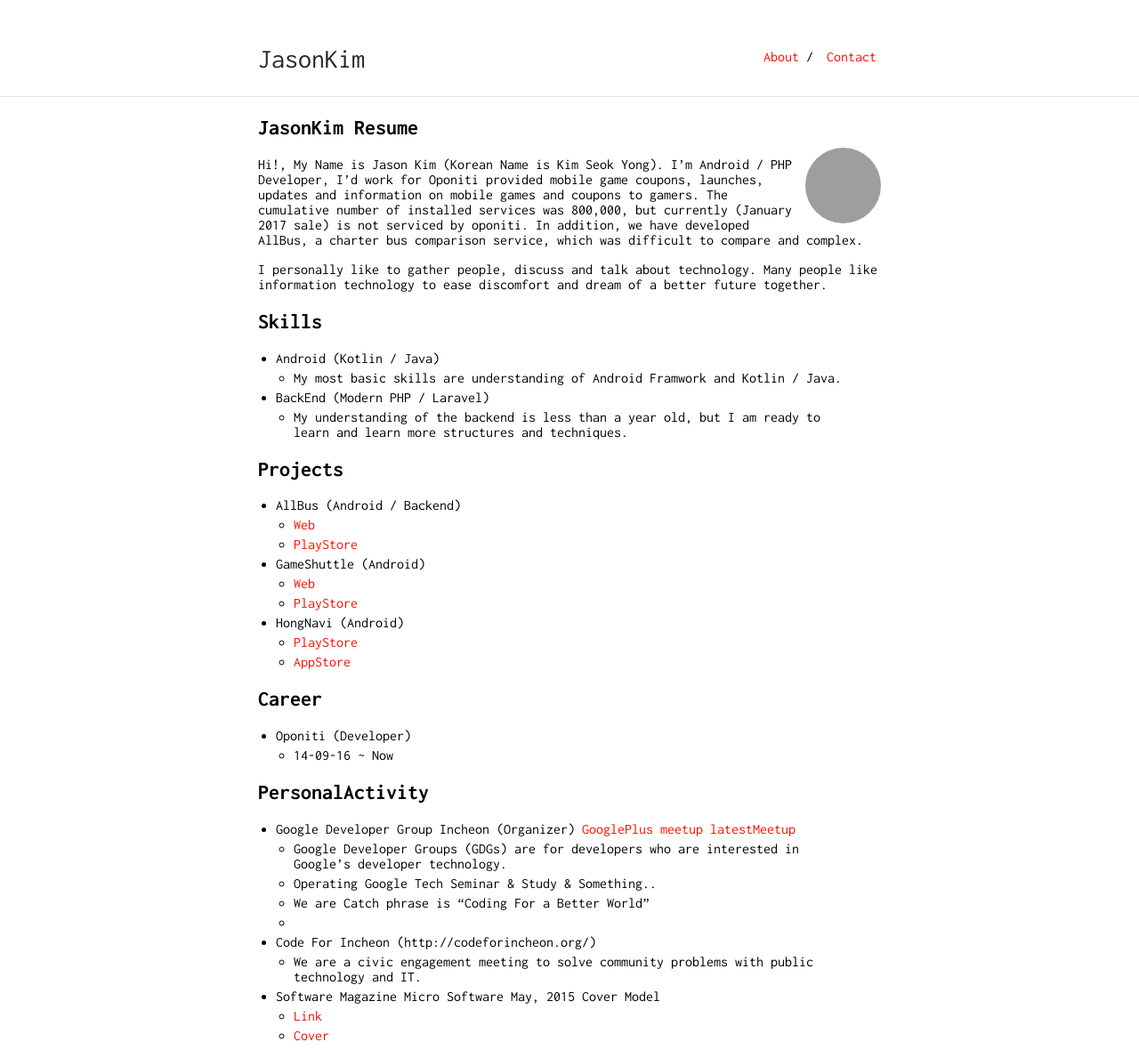
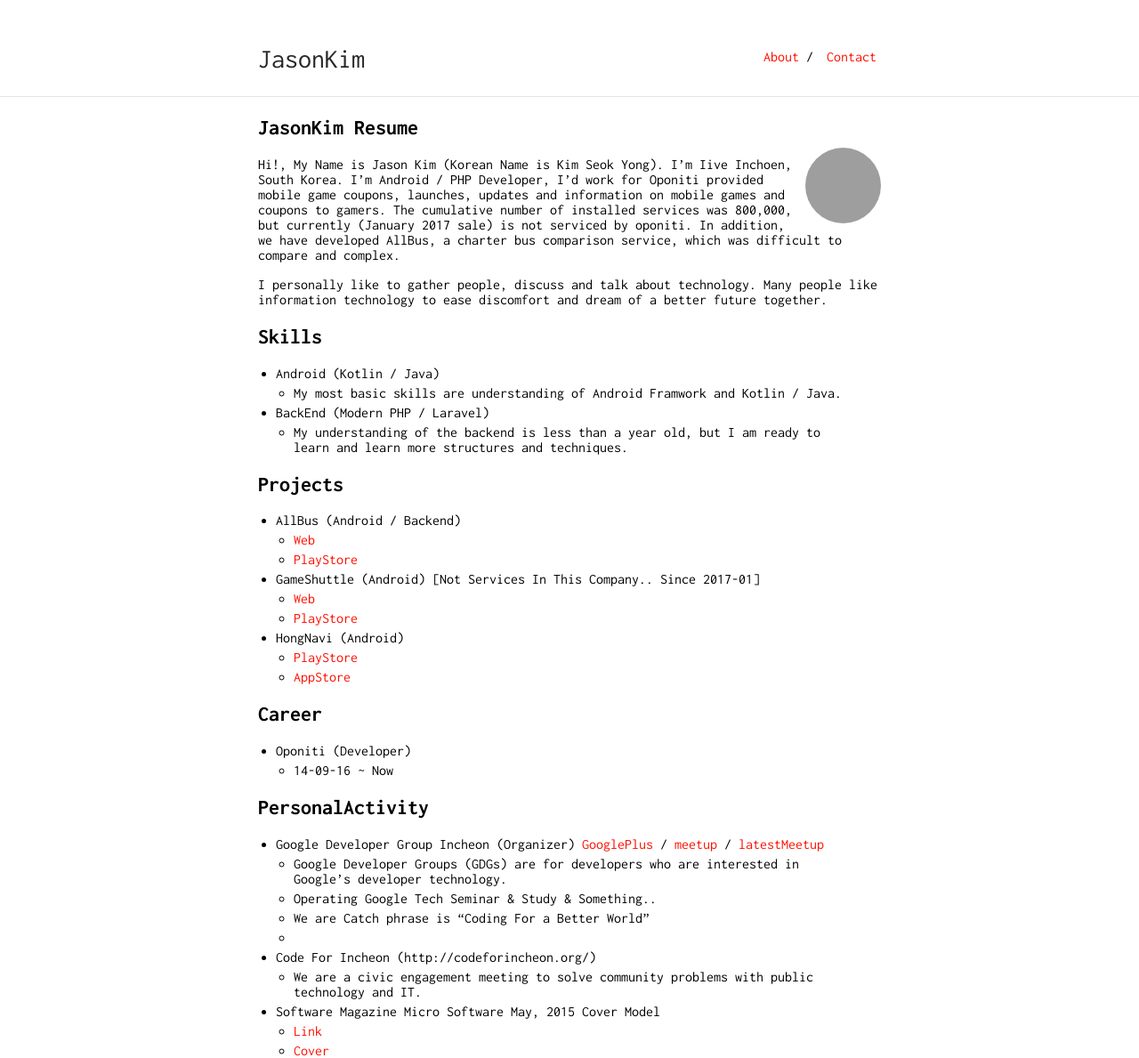
Before and after one commit to JasonKimDeveloper/jasonKimResume, a Jekyll site: the page built from index.md, in a window 1280 px wide. Shown: the whole page at 89% size. Built offline with Jekyll 4.4.1, drawn with Linux system fonts in a browser that asks for light colours; our own code applies the rules of GitHub Pages for plain Markdown files; grey boxes are pictures that could not be loaded.

Commit message:
fix index.md

```diff
--- a/index.md
+++ b/index.md
@@ -7,6 +7,7 @@ layout: default
 <img class="profile-picture" src="me.jpg">
 
 Hi!, My Name is Jason Kim (Korean Name is Kim Seok Yong).
+I'm Iive Inchoen, South Korea.
 I'm Android / PHP Developer, I'd work for Oponiti provided mobile game coupons, launches, updates and information on mobile games and coupons to gamers. The cumulative number of installed services was 800,000, but currently (January 2017 sale) is not serviced by oponiti.
 In addition, we have developed AllBus, a charter bus comparison service, which was difficult to compare and complex.
 
@@ -23,7 +24,7 @@ I personally like to gather people, discuss and talk about technology. Many peop
    - [Web](http://allbus.kr)
    - [PlayStore](https://play.google.com/store/apps/details?id=com.allbus)
 
-- GameShuttle (Android)
+- GameShuttle (Android) [Not Services In This Company.. Since 2017-01]
    - [Web](http://gameshuttle.kr)
    - [PlayStore](https://play.google.com/store/apps/details?id=com.oponiti.gameshuttle)
 
@@ -36,8 +37,8 @@ I personally like to gather people, discuss and talk about technology. Many peop
    - 14-09-16 ~ Now
 
 ## PersonalActivity
-- Google Developer Group Incheon (Organizer) [GooglePlus](https://plus.google.com/communities/104783014618153871181)
-[meetup](https://www.meetup.com/GDG-Incheon/)
+- Google Developer Group Incheon (Organizer) [GooglePlus](https://plus.google.com/communities/104783014618153871181) /
+[meetup](https://www.meetup.com/GDG-Incheon/) /
 [latestMeetup](https://sites.google.com/view/io-extended-incheon-17)
    - Google Developer Groups (GDGs) are for developers who are interested in Google's developer technology.
    - Operating Google Tech Seminar & Study & Something..
```
